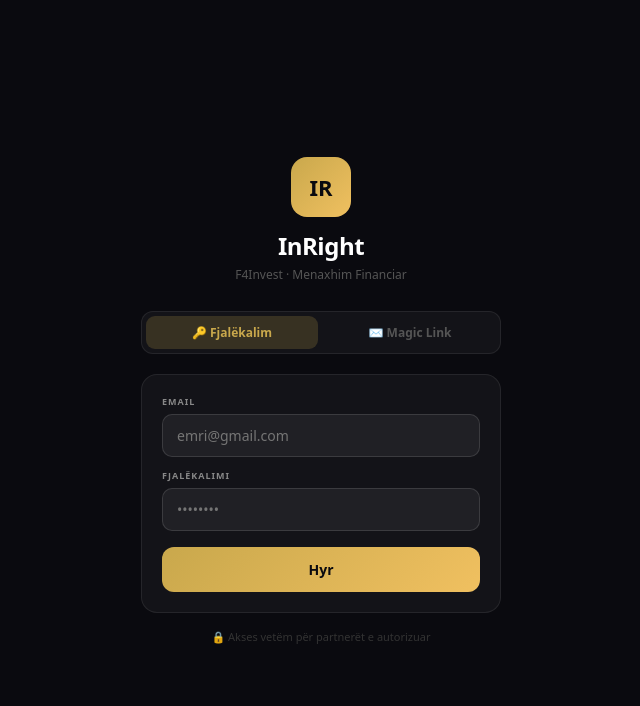
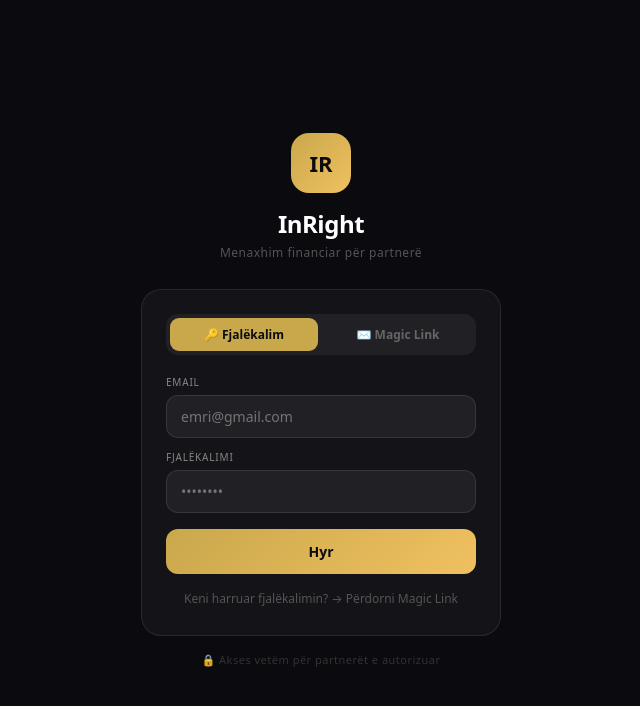
Before and after one commit to gcelo2010-maker/inright, a Next.js app: page /login in a window 1280 px wide. Shown: the top 706 px of the page, without its empty margins (319-959 px from the left). Built offline with nearby package versions, Linux system fonts and the light colour scheme.

Commit message:
fix: login page with password + magic link toggle

```diff
--- a/src/app/login/page.tsx
+++ b/src/app/login/page.tsx
@@ -6,89 +6,122 @@ import { createClient } from '@/lib/supabase/client'
 export default function LoginPage() {
   const [email, setEmail] = useState('')
   const [password, setPassword] = useState('')
+  const [mode, setMode] = useState<'password'|'magic'>('password')
   const [loading, setLoading] = useState(false)
+  const [sent, setSent] = useState(false)
   const [error, setError] = useState('')
-  const [mode, setMode] = useState<'password'|'magic'>('password')
-  const [sent, setSent] = useState(false)
 
-  const handleLogin = async (e: React.FormEvent) => {
+  const handlePassword = async (e: React.FormEvent) => {
     e.preventDefault()
     setLoading(true); setError('')
+    try {
       const sb = createClient()
-
-    if (mode === 'password') {
       const { error } = await sb.auth.signInWithPassword({ email, password })
       if (error) setError('Email ose fjalëkalim i gabuar.')
       else window.location.href = '/dashboard'
-    } else {
+    } catch { setError('Gabim lidhje. Provoni përsëri.') }
+    setLoading(false)
+  }
+
+  const handleMagic = async (e: React.FormEvent) => {
+    e.preventDefault()
+    setLoading(true); setError('')
+    try {
+      const sb = createClient()
       const { error } = await sb.auth.signInWithOtp({
         email,
         options: { emailRedirectTo: `${window.location.origin}/auth/callback` }
       })
       if (error) setError('Gabim: ' + error.message)
       else setSent(true)
-    }
+    } catch { setError('Gabim lidhje.') }
     setLoading(false)
   }
 
-  if (sent) return (
-    <div style={{minHeight:'100vh',background:'#0a0a0f',display:'flex',alignItems:'center',justifyContent:'center',padding:'1rem'}}>
-      <div style={{textAlign:'center',maxWidth:'320px'}}>
-        <div style={{fontSize:'48px',marginBottom:'16px'}}>✉️</div>
-        <h2 style={{fontSize:'20px',fontWeight:'800',color:'#fff',margin:'0 0 8px'}}>Linku u dërgua!</h2>
-        <p style={{fontSize:'13px',color:'#888',margin:'0 0 20px'}}>Kontrolloni <strong style={{color:'#c9a84c'}}>{email}</strong> dhe klikoni linkun.</p>
-        <button onClick={()=>{setSent(false);setEmail('')}} style={{fontSize:'12px',color:'#c9a84c',border:'1px solid rgba(201,168,76,.3)',background:'transparent',padding:'8px 20px',borderRadius:'20px',cursor:'pointer',fontFamily:'inherit'}}>← Kthehu</button>
-      </div>
-    </div>
-  )
-
   return (
     <div style={{minHeight:'100vh',background:'#0a0a0f',display:'flex',alignItems:'center',justifyContent:'center',padding:'1rem'}}>
-      <div style={{width:'100%',maxWidth:'360px'}}>
+      <style>{`@keyframes fadeUp{from{opacity:0;transform:translateY(12px)}to{opacity:1;transform:translateY(0)}} .au{animation:fadeUp .5s ease forwards}`}</style>
+      <div style={{width:'100%',maxWidth:'360px'}} className="au">
+
+        {/* LOGO */}
         <div style={{textAlign:'center',marginBottom:'28px'}}>
-          <div style={{display:'inline-flex',alignItems:'center',justifyContent:'center',width:'60px',height:'60px',background:'linear-gradient(135deg,#c9a84c,#f0c060)',borderRadius:'16px',marginBottom:'12px'}}>
-            <span style={{color:'#0a0a0f',fontWeight:'900',fontSize:'22px'}}>IR</span>
+          <div style={{display:'inline-flex',alignItems:'center',justifyContent:'center',width:'60px',height:'60px',background:'linear-gradient(135deg,#c9a84c,#f0c060)',borderRadius:'18px',marginBottom:'14px'}}>
+            <span style={{color:'#0a0a0f',fontWeight:'800',fontSize:'22px'}}>IR</span>
           </div>
           <h1 style={{fontSize:'24px',fontWeight:'800',color:'#fff',letterSpacing:'-0.5px',margin:'0 0 4px'}}>InRight</h1>
-          <p style={{fontSize:'12px',color:'#555',margin:0}}>F4Invest · Menaxhim Financiar</p>
+          <p style={{fontSize:'12px',color:'#555',margin:0,letterSpacing:'.5px'}}>Menaxhim financiar për partnerë</p>
         </div>
 
-        {/* Mode toggle */}
-        <div style={{display:'grid',gridTemplateColumns:'1fr 1fr',gap:'6px',marginBottom:'20px',background:'rgba(255,255,255,.04)',border:'1px solid rgba(255,255,255,.08)',borderRadius:'12px',padding:'4px'}}>
-          {[['password','🔑 Fjalëkalim'],['magic','✉️ Magic Link']].map(([m,lbl])=>(
-            <button key={m} onClick={()=>setMode(m as 'password'|'magic')}
-              style={{padding:'8px',borderRadius:'9px',border:'none',fontSize:'12px',fontWeight:'600',cursor:'pointer',fontFamily:'inherit',transition:'all .15s',
-                background:mode===m?'rgba(201,168,76,.2)':'transparent',
-                color:mode===m?'#c9a84c':'#555'}}>
-              {lbl}
+        {/* CARD */}
+        <div style={{background:'rgba(255,255,255,.04)',border:'1px solid rgba(255,255,255,.09)',borderRadius:'20px',padding:'24px',backdropFilter:'blur(10px)'}}>
+
+          {/* MODE TOGGLE */}
+          <div style={{display:'flex',gap:'6px',background:'rgba(255,255,255,.06)',borderRadius:'12px',padding:'4px',marginBottom:'20px'}}>
+            <button onClick={()=>{setMode('password');setError('');setSent(false)}}
+              style={{flex:1,padding:'8px',borderRadius:'9px',border:'none',cursor:'pointer',fontSize:'12px',fontWeight:'600',fontFamily:'inherit',
+                background:mode==='password'?'#c9a84c':'transparent',color:mode==='password'?'#0a0a0f':'#666',transition:'all .2s'}}>
+              🔑 Fjalëkalim
             </button>
-          ))}
+            <button onClick={()=>{setMode('magic');setError('');setSent(false)}}
+              style={{flex:1,padding:'8px',borderRadius:'9px',border:'none',cursor:'pointer',fontSize:'12px',fontWeight:'600',fontFamily:'inherit',
+                background:mode==='magic'?'#c9a84c':'transparent',color:mode==='magic'?'#0a0a0f':'#666',transition:'all .2s'}}>
+              ✉️ Magic Link
+            </button>
           </div>
 
-        <div style={{background:'rgba(255,255,255,.04)',border:'1px solid rgba(255,255,255,.08)',borderRadius:'16px',padding:'20px'}}>
-          <form onSubmit={handleLogin} style={{display:'flex',flexDirection:'column',gap:'12px'}}>
+          {sent ? (
+            <div style={{textAlign:'center',padding:'16px 0'}}>
+              <div style={{width:'56px',height:'56px',background:'rgba(74,222,128,.15)',borderRadius:'50%',display:'flex',alignItems:'center',justifyContent:'center',margin:'0 auto 14px',fontSize:'24px'}}>✓</div>
+              <h3 style={{fontSize:'16px',fontWeight:'700',color:'#fff',margin:'0 0 8px'}}>Linku u dërgua!</h3>
+              <p style={{fontSize:'12px',color:'#888',margin:'0 0 16px',lineHeight:1.5}}>Kontrolloni <strong style={{color:'#c9a84c'}}>{email}</strong> dhe klikoni linkun për të hyrë.</p>
+              <button onClick={()=>{setSent(false);setEmail('')}} style={{fontSize:'12px',color:'#c9a84c',border:'1px solid rgba(201,168,76,.3)',background:'transparent',padding:'8px 18px',borderRadius:'20px',cursor:'pointer'}}>
+                Provoni email tjetër
+              </button>
+            </div>
+          ) : mode==='password' ? (
+            <form onSubmit={handlePassword} style={{display:'flex',flexDirection:'column',gap:'12px'}}>
               <div>
-              <label style={{display:'block',fontSize:'9px',fontWeight:'600',color:'#888',textTransform:'uppercase',letterSpacing:'1px',marginBottom:'6px'}}>Email</label>
+                <label style={{display:'block',fontSize:'10px',color:'#888',textTransform:'uppercase',letterSpacing:'.8px',marginBottom:'6px'}}>Email</label>
                 <input type="email" value={email} onChange={e=>setEmail(e.target.value)} placeholder="emri@gmail.com" required
-                style={{width:'100%',padding:'11px 14px',background:'rgba(255,255,255,.06)',border:'1px solid rgba(255,255,255,.12)',borderRadius:'10px',color:'#fff',fontSize:'14px',boxSizing:'border-box' as const,fontFamily:'inherit'}}/>
+                  style={{width:'100%',padding:'11px 14px',background:'rgba(255,255,255,.06)',border:'1px solid rgba(255,255,255,.1)',borderRadius:'12px',color:'#fff',fontSize:'14px',boxSizing:'border-box' as const,fontFamily:'inherit',outline:'none'}}/>
               </div>
-            {mode==='password' && (
               <div>
-                <label style={{display:'block',fontSize:'9px',fontWeight:'600',color:'#888',textTransform:'uppercase',letterSpacing:'1px',marginBottom:'6px'}}>Fjalëkalimi</label>
+                <label style={{display:'block',fontSize:'10px',color:'#888',textTransform:'uppercase',letterSpacing:'.8px',marginBottom:'6px'}}>Fjalëkalimi</label>
                 <input type="password" value={password} onChange={e=>setPassword(e.target.value)} placeholder="••••••••" required
-                  style={{width:'100%',padding:'11px 14px',background:'rgba(255,255,255,.06)',border:'1px solid rgba(255,255,255,.12)',borderRadius:'10px',color:'#fff',fontSize:'14px',boxSizing:'border-box' as const,fontFamily:'inherit'}}/>
+                  style={{width:'100%',padding:'11px 14px',background:'rgba(255,255,255,.06)',border:'1px solid rgba(255,255,255,.1)',borderRadius:'12px',color:'#fff',fontSize:'14px',boxSizing:'border-box' as const,fontFamily:'inherit',outline:'none'}}/>
               </div>
-            )}
-            {error && <div style={{background:'rgba(248,113,113,.1)',border:'1px solid rgba(248,113,113,.3)',borderRadius:'10px',padding:'10px',fontSize:'12px',color:'#f87171'}}>{error}</div>}
-            {mode==='magic' && <p style={{fontSize:'11px',color:'#555',margin:0,textAlign:'center'}}>Do të merrni një link hyrjeje në email</p>}
-            <button type="submit" disabled={loading||!email||(mode==='password'&&!password)}
-              style={{padding:'13px',background:'linear-gradient(135deg,#c9a84c,#f0c060)',border:'none',borderRadius:'12px',color:'#0a0a0f',fontSize:'14px',fontWeight:'800',cursor:'pointer',marginTop:'4px',fontFamily:'inherit'}}>
-              {loading?'Duke hyrë...':(mode==='password'?'Hyr':'Dërgo Link')}
+              {error && <div style={{background:'rgba(248,113,113,.1)',border:'1px solid rgba(248,113,113,.2)',borderRadius:'10px',padding:'10px 12px',fontSize:'12px',color:'#f87171'}}>{error}</div>}
+              <button type="submit" disabled={loading||!email||!password}
+                style={{padding:'13px',background:'linear-gradient(135deg,#c9a84c,#f0c060)',border:'none',borderRadius:'12px',color:'#0a0a0f',fontSize:'14px',fontWeight:'800',cursor:'pointer',marginTop:'4px',opacity:loading||!email||!password?.length?.toString?1:1}}>
+                {loading?'Duke hyrë...':'Hyr'}
+              </button>
+              <button type="button" onClick={()=>setMode('magic')}
+                style={{background:'none',border:'none',color:'#555',fontSize:'12px',cursor:'pointer',textAlign:'center' as const,padding:'4px'}}>
+                Keni harruar fjalëkalimin? → Përdorni Magic Link
               </button>
             </form>
+          ) : (
+            <form onSubmit={handleMagic} style={{display:'flex',flexDirection:'column',gap:'12px'}}>
+              <p style={{fontSize:'12px',color:'#888',margin:'0 0 4px',lineHeight:1.5,textAlign:'center' as const}}>
+                Vendosni emailin tuaj dhe do të merrni një link hyrjeje direkt.
+              </p>
+              <div>
+                <label style={{display:'block',fontSize:'10px',color:'#888',textTransform:'uppercase',letterSpacing:'.8px',marginBottom:'6px'}}>Email</label>
+                <input type="email" value={email} onChange={e=>setEmail(e.target.value)} placeholder="emri@gmail.com" required
+                  style={{width:'100%',padding:'11px 14px',background:'rgba(255,255,255,.06)',border:'1px solid rgba(255,255,255,.1)',borderRadius:'12px',color:'#fff',fontSize:'14px',boxSizing:'border-box' as const,fontFamily:'inherit',outline:'none'}}/>
+              </div>
+              {error && <div style={{background:'rgba(248,113,113,.1)',border:'1px solid rgba(248,113,113,.2)',borderRadius:'10px',padding:'10px 12px',fontSize:'12px',color:'#f87171'}}>{error}</div>}
+              <button type="submit" disabled={loading||!email}
+                style={{padding:'13px',background:'linear-gradient(135deg,#c9a84c,#f0c060)',border:'none',borderRadius:'12px',color:'#0a0a0f',fontSize:'14px',fontWeight:'800',cursor:'pointer'}}>
+                {loading?'Duke dërguar...':'Dërgo Link Hyrjeje'}
+              </button>
+            </form>
+          )}
         </div>
 
-        <p style={{textAlign:'center',fontSize:'11px',color:'#333',marginTop:'16px'}}>🔒 Akses vetëm për partnerët e autorizuar</p>
+        <p style={{textAlign:'center' as const,fontSize:'11px',color:'#333',marginTop:'16px',letterSpacing:'.5px'}}>
+          🔒 Akses vetëm për partnerët e autorizuar
+        </p>
       </div>
     </div>
   )
```
Lines whose indentation alone changed are shown as unchanged.
